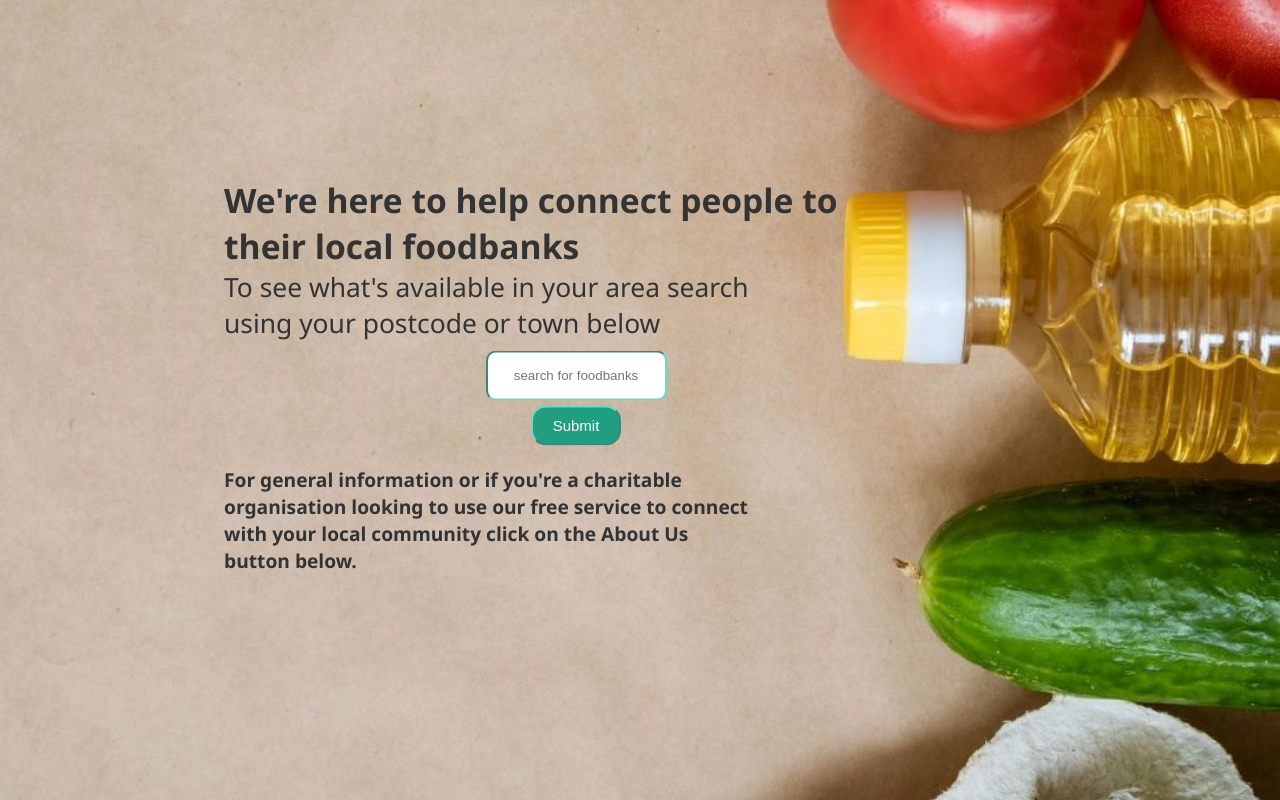
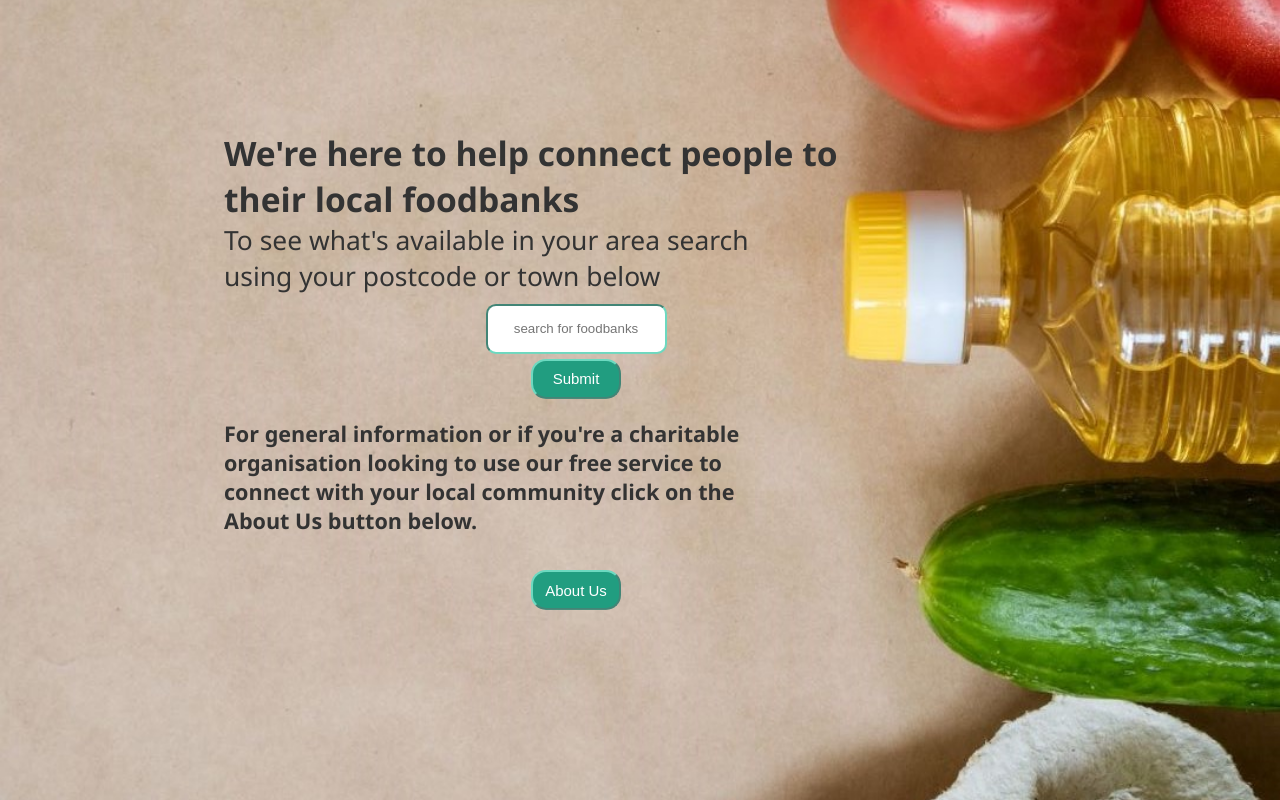
Before and after one commit to SchoolOfCode/final-project_front-end-jazzy-code-superheros, a React (Create React App) app: page / in a window 1280 px wide. Shown: the part 880-1680 px from the top of the page. Built offline with nearby package versions, Linux system fonts and the light colour scheme; no server answers.

Commit message:
mobile view finished apart from there is still a gap at bottom of page

```diff
--- a/src/App.css
+++ b/src/App.css
@@ -2,8 +2,6 @@
   text-align: center;
   position: relative;
   min-height: 100vh;
-
-
   height: 100%;
 
 }
@@ -44,8 +42,6 @@
     text-align: center;
     position: relative;
     min-height: 100vh;
-
-
     height: 100%;
 
   }
--- a/src/Components/Button/style.css
+++ b/src/Components/Button/style.css
@@ -1,11 +1,12 @@
 .MainButton{
+    text-align: center;
     color:white;
     background-color: #219D80;
-    font-size: 20px;
-    border-radius: 10px;
+    font-size: 15px;
+    border-radius: 15px;
     border-color: #6cd9c0;
-    height: 55px;
-    width: 110px;
+    height: 40px;
+    width: 90px;
     margin-bottom: 10px;
 }
 @media (min-width:800px) {
--- a/src/Components/LandingPage/AboutUsButton/index.js
+++ /dev/null
@@ -1 +0,0 @@
-import Button from "../../Button/index.js";
--- a/src/Components/LandingPage/index.js
+++ b/src/Components/LandingPage/index.js
@@ -1,5 +1,7 @@
 import "./styles.css";
 import Input from "../Input/Input";
+import Button from "../Button/index.js";
+import { useNavigate } from "react-router-dom";
 import eggsBGMobile from "../../img/eggsBGMobile.jpg";
 import logo from "../../img/logo.png";
 
@@ -9,11 +11,13 @@ const LandingPage = ({
   handleEnter,
   setFoodBankData,
   searchArray,
-
 }) => {
   const array = searchArray ? searchArray.slice(0, 5) : [];
   console.log("Landing page rerenders");
   console.log(searchArray);
+
+  const navigate = useNavigate();
+
   return (
     <section>
       <div className="intro">
@@ -21,7 +25,7 @@ const LandingPage = ({
         <img src={logo} className="logo" alt="logo" />
         <div className="text">
           <h1>We're here to help connect people to their local foodbanks</h1>
-          <p>
+          <p className="h1-p">
             To see what's available in your area search using your postcode or
             town below
           </p>
@@ -36,6 +40,14 @@ const LandingPage = ({
             looking to use our free service to connect with your local community
             click on the About Us button below.
           </h2>
+          <div className="about-button">
+            <Button
+              nameButton="About Us"
+              onClick={() => {
+                navigate("/aboutus");
+              }}
+            />
+          </div>
         </div>
       </div>
       <div className="foodbank-list">
--- a/src/Components/LandingPage/styles.css
+++ b/src/Components/LandingPage/styles.css
@@ -52,11 +52,10 @@ html {
     position: block;
     width: 100%;
     height: auto;
-
 }
 
 .logo {
-    width: 80%;
+    width: 100%;
     height: auto;
     align-items: center;
     position: absolute;
@@ -74,7 +73,6 @@ html {
     top: 55%;
     left: 45%;
     transform: translate(-50%, -50%);
-    text-align: start;
     color:  #333333;
 
 }
@@ -82,11 +80,13 @@ html {
 h1 {
     font-size: 1.4rem;
     color:  #333333;
+    text-align: start;
     animation: fadeIn 2s;
 
 }
 
-p {
+.h1-p {
+    text-align: start;
     font-size: 1.1em;
     font-weight: 2em;
     color:  #333333;
@@ -95,9 +95,10 @@ p {
 }
 
 h2 {
-    font-size: 0.8em;
+    text-align: start;
+    font-size: 0.9em;
     color:  #333333;
-    width: 75%;
+    width: 80%;
     animation: fadeIn 4s;
 
 }
@@ -105,8 +106,32 @@ h2 {
 Input {
     animation: fadeIn 5s;
 }
+.about-button {
+    display: flex;
+    justify-content: center;
+    padding-top: 5%;
+    animation: fadeIn 6s;
+}
 
 @keyframes fadeIn {
     0% { opacity: 0; }
     100% { opacity: 1; }
   }
+
+  .search-results {
+    margin-top: 30px;
+    margin-bottom: 20px;
+    width: 90%;
+    background-color: white;
+    border-radius: 5px;
+    margin: 0 auto;
+    text-align: center;
+}
+
+.search-results{
+    background-color: #cfcfcf;
+    text-align: center;
+}
+.search-results-container {
+    padding-bottom: 5px;
+}
```
Also changed, not shown: src/Components/AboutUsPage/index.js (added, +12 -0 lines), src/Components/AboutUsPage/styles.css (added).
